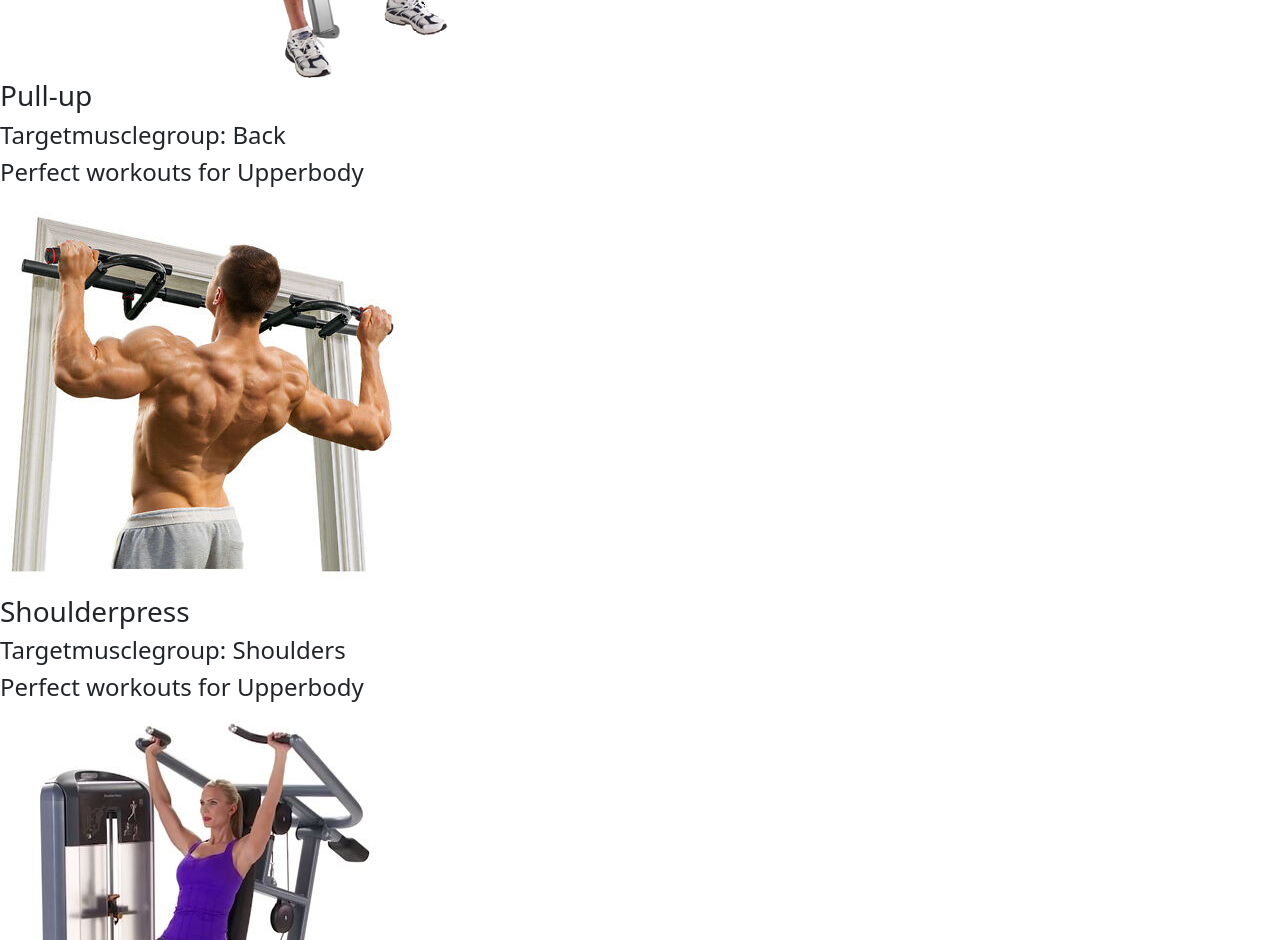
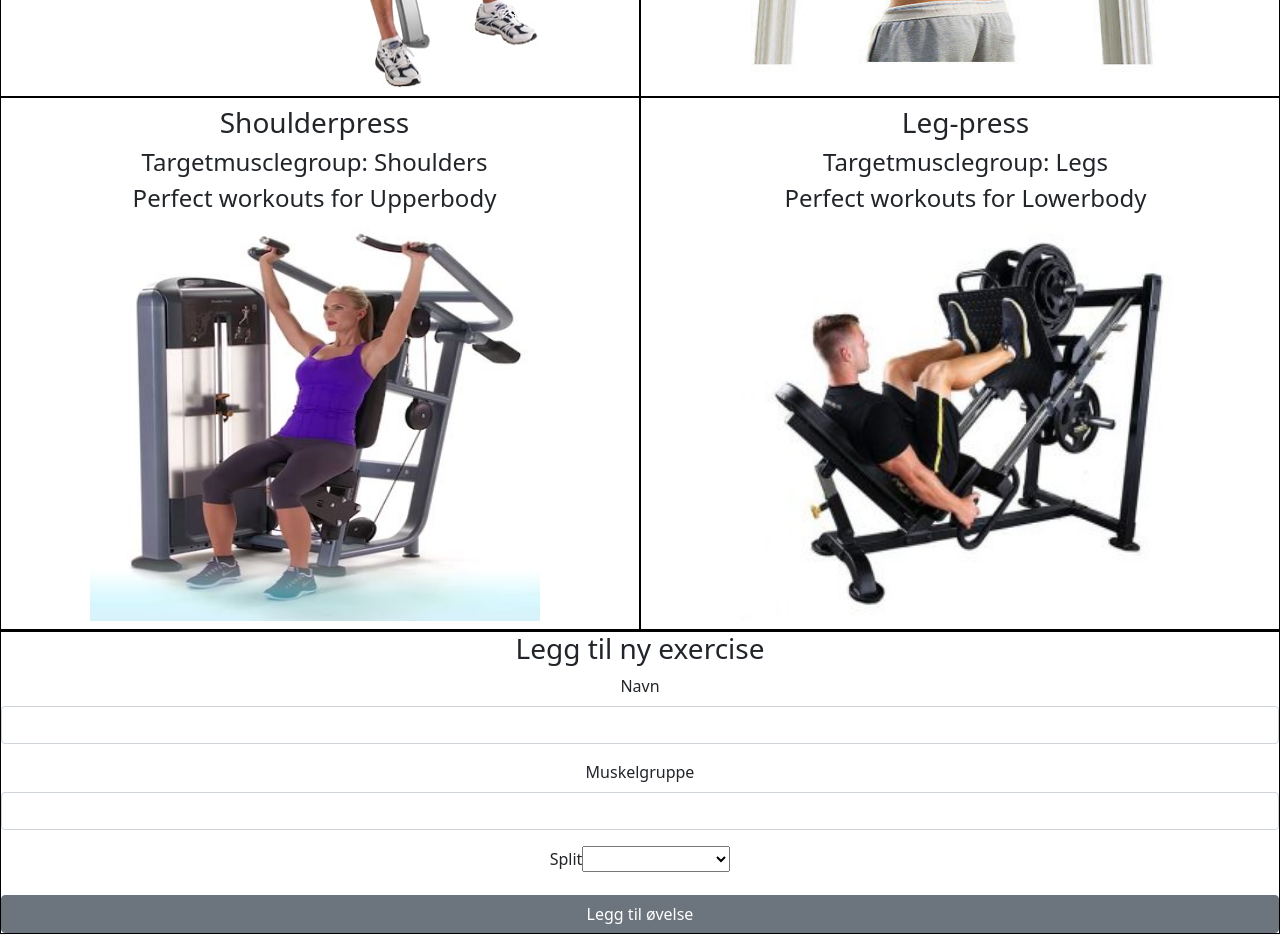
Before and after one commit to SebEil/Arbeidskrav-DS4102, a Vue app: page / in a window 1280 px wide. Shown: the part 1860-2800 px from the top of the page. Built offline with nearby package versions, Linux system fonts and the light colour scheme.

Commit message:
Fiksa add på den ene

```diff
--- a/src/App.vue
+++ b/src/App.vue
@@ -2,9 +2,11 @@
   <exercise-header></exercise-header>
   <v-if-v-bind-reactive></v-if-v-bind-reactive>
   <br>
+  <br>
+  <br>
   <exercise-header></exercise-header>
   <exercise-list></exercise-list>
-
+  <add-exercise></add-exercise>
 </template>
 
 <script>
@@ -13,13 +15,15 @@ import 'bootstrap-icons/font/bootstrap-icons.css'
 import VIfVBindReactive from "./components/VIfVBindReactive.vue"
 import exerciseList from "./components/exercises/exerciseList.vue"
 import exerciseHeader from "./components/exerciseHeader.vue"
+import addExercise from "./components/exercises/addExercise.vue"
 
 export default {
   name: 'App',
   components: {
     VIfVBindReactive,
     exerciseList,
-    exerciseHeader
+    exerciseHeader,
+    addExercise
   }
 }
 </script>
--- /dev/null
+++ b/src/components/exercises/addExercise.vue
@@ -0,0 +1,58 @@
+<template>
+    <section class="mb-5 midtstill">
+        <h3>Legg til ny exercise</h3>
+        <div class="mb-3">
+            <label class="form-label">Navn</label>
+            <input class="form-control" v-model="øvelse" type="text">
+        </div>
+        <div class="mb-3">
+            <label class="form-label">Muskelgruppe</label>
+            <input class="form-control" v-model="targets" type="text">
+        </div>
+        <div class="mb-3">
+            <label class="form-label">Split</label>
+            <select v-model="split">
+                <option disabled value="">Øvelsen er rettet</option>
+                <option>Upper</option>
+                <option>Lower</option>
+            </select>
+        </div>
+        <input class="btn btn-secondary w-100" @click="addExercise" type="button" value="Legg til øvelse">
+    </section>
+</template>
+
+<script>
+import { ref } from 'vue'
+import exerciseServise from '../../services/exerciseServise';
+
+export default {
+    setup(){
+        const øvelse = ref();
+        const targets = ref();
+        const split = ref();
+
+        const addExercise = () => {
+
+            const newExercise = {
+                øvelse: øvelse.value,
+                targets: targets.value,
+                split: split.value
+            };
+            exerciseServise.addExercise( newExercise );
+        }
+
+        return {
+            øvelse,
+            targets,
+            split,
+            addExercise
+        }
+    }
+}
+</script>
+
+<style>
+ .midtstill{
+     text-align: center;
+ }
+</style>
--- a/src/components/exercises/exerciseList.vue
+++ b/src/components/exercises/exerciseList.vue
@@ -1,8 +1,13 @@
 <template>
     <section>
-        <h2>Exercises med grid</h2>
-            <article lass="row mt-3">
-                <exercise-type class="col" v-for="(exercise, i) in exercises" :key="i" :øvelse="exercise.øvelse" :targets="exercise.targets" :split="exercise.split" :image="exercise.image"></exercise-type>
+            <article class="row">
+                <exercise-type
+                    class="col p-2 text-center" v-for="(exercise, i) in exercises" :key="i"
+                    :øvelse="exercise.øvelse"
+                    :targets="exercise.targets"
+                    :split="exercise.split"
+                    :image="exercise.image">
+                </exercise-type>
             </article>
     </section>
 </template>
@@ -22,3 +27,10 @@ export default {
     }
 }
 </script>
+
+<style>
+    img{
+        width: 450px;
+        height: 400px;
+    }
+</style>
--- a/src/components/exercises/exerciseType.vue
+++ b/src/components/exercises/exerciseType.vue
@@ -1,10 +1,10 @@
 <template>
-
-    <h3>{{ øvelse }}</h3>
-    <h4>Targetmusclegroup: {{ targets }}</h4>
-    <h4>Perfect workouts for {{ split }} </h4>
-    <img :src="getImage()">
-
+    <section>
+        <h3>{{ øvelse }}</h3>
+        <h4>Targetmusclegroup: {{ targets }}</h4>
+        <h4>Perfect workouts for {{ split }} </h4>
+        <img :src="getImage()">
+    </section>
 </template>
 
 <script>
@@ -31,3 +31,9 @@ export default {
     }
 }
 </script>
+
+<style>
+
+    section{ border: 1px solid black;}
+
+</style>
--- a/src/services/exerciseServise.js
+++ b/src/services/exerciseServise.js
@@ -13,7 +13,14 @@ const exerciseService = ( function(){
         return exercises;
     }
 
-    return { getAll }
+    const addExercise = ( newExercise ) => {
+        exercises.value.push( newExercise );
+    }
+
+    return {
+        getAll,
+        addExercise
+     }
 
 } () );
 
```
